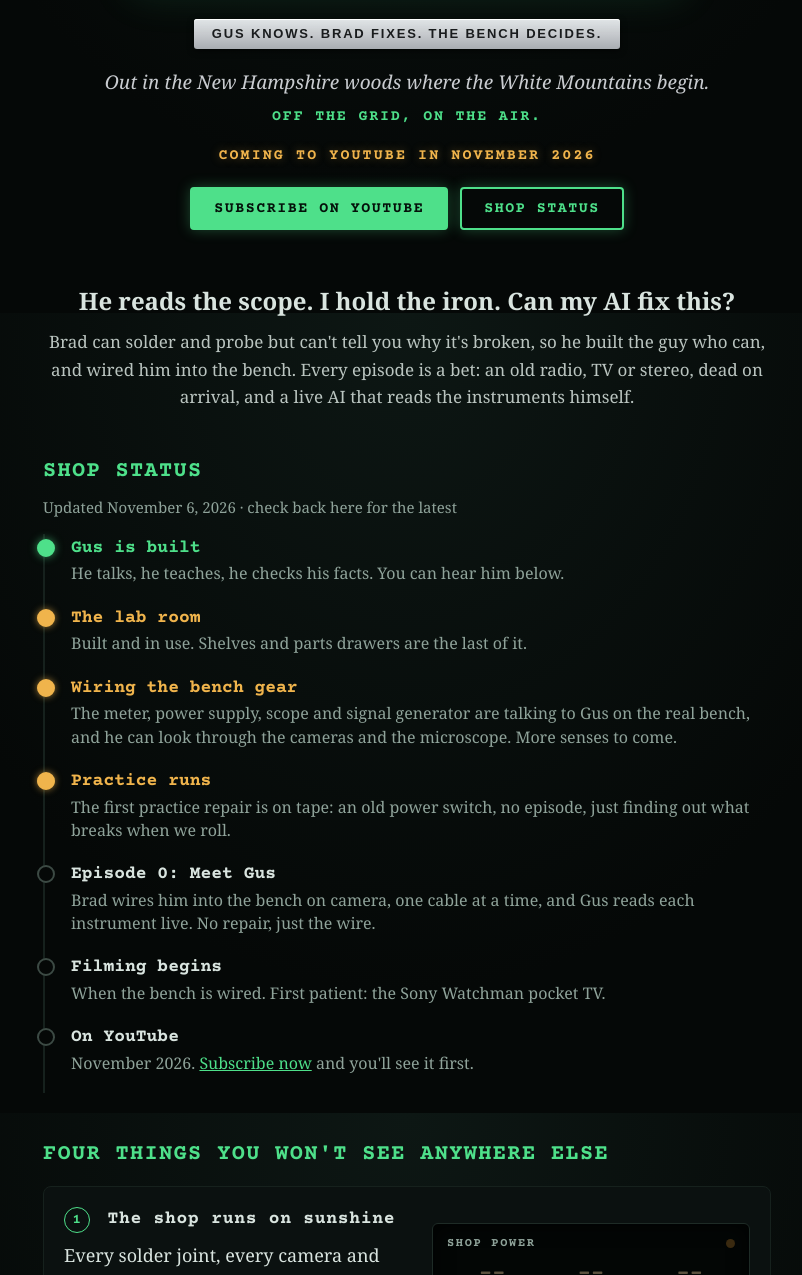
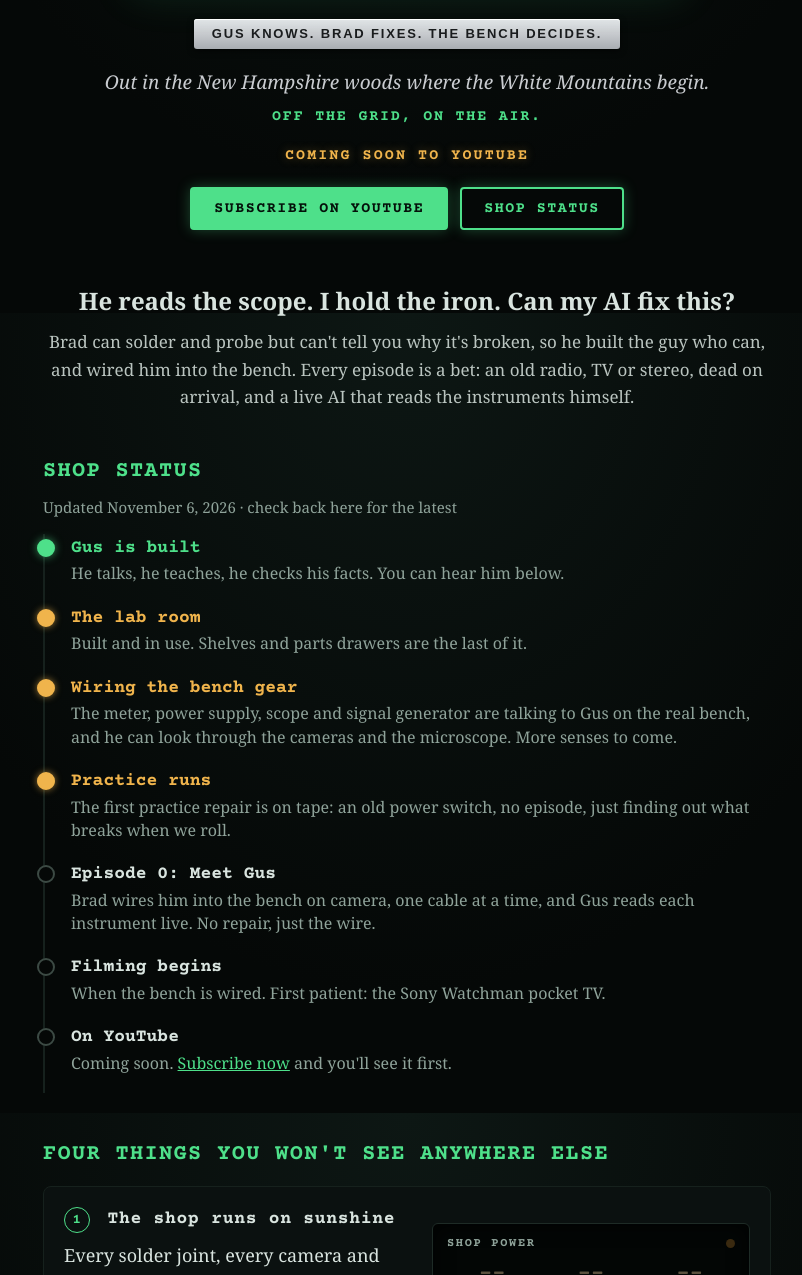
Before and after one commit to bfreemannh-a11y/gusandbrad-site, a plain HTML site: page index.html in a window 1280 px wide. Shown: the part 487-1762 px from the top of the page, without its empty margins (233-1035 px from the left). Drawn offline with nearby package versions, Linux system fonts and the light colour scheme; no server answers.

Commit message:
Update site

```diff
--- a/index.html
+++ b/index.html
@@ -32,7 +32,7 @@
   <h1 class="sr">GUS &amp; BRAD</h1>
   <div class="plate">Gus knows. Brad fixes. The bench decides.</div>
   <p class="where">Out in the New Hampshire woods where the White Mountains begin.<br><span>Off the grid, on the air.</span></p>
-  <p class="premiere">Coming to YouTube in November 2026</p>
+  <p class="premiere">Coming soon to YouTube</p>
   <div class="cta">
     <a class="button" data-goatcounter-click="subscribe-top" data-goatcounter-title="Subscribe click (top)" href="https://www.youtube.com/@gusandbradshow?sub_confirmation=1" target="_blank" rel="noopener">SUBSCRIBE ON YOUTUBE</a>
     <a class="button ghost" href="#status">SHOP STATUS</a>
@@ -54,7 +54,7 @@
       <li class="now"><b>Practice runs</b><span>The first practice repair is on tape: an old power switch, no episode, just finding out what breaks when we roll.</span></li>
       <li class="next"><b>Episode 0: Meet Gus</b><span>Brad wires him into the bench on camera, one cable at a time, and Gus reads each instrument live. No repair, just the wire.</span></li>
       <li class="next"><b>Filming begins</b><span>When the bench is wired. First patient: the Sony Watchman pocket TV.</span></li>
-      <li class="next"><b>On YouTube</b><span>November 2026. <a data-goatcounter-click="subscribe-status-board" data-goatcounter-title="Subscribe click (status-board)" href="https://www.youtube.com/@gusandbradshow?sub_confirmation=1" target="_blank" rel="noopener">Subscribe now</a> and you'll see it first.</span></li>
+      <li class="next"><b>On YouTube</b><span>Coming soon. <a data-goatcounter-click="subscribe-status-board" data-goatcounter-title="Subscribe click (status-board)" href="https://www.youtube.com/@gusandbradshow?sub_confirmation=1" target="_blank" rel="noopener">Subscribe now</a> and you'll see it first.</span></li>
     </ol>
   </section>
 
```
